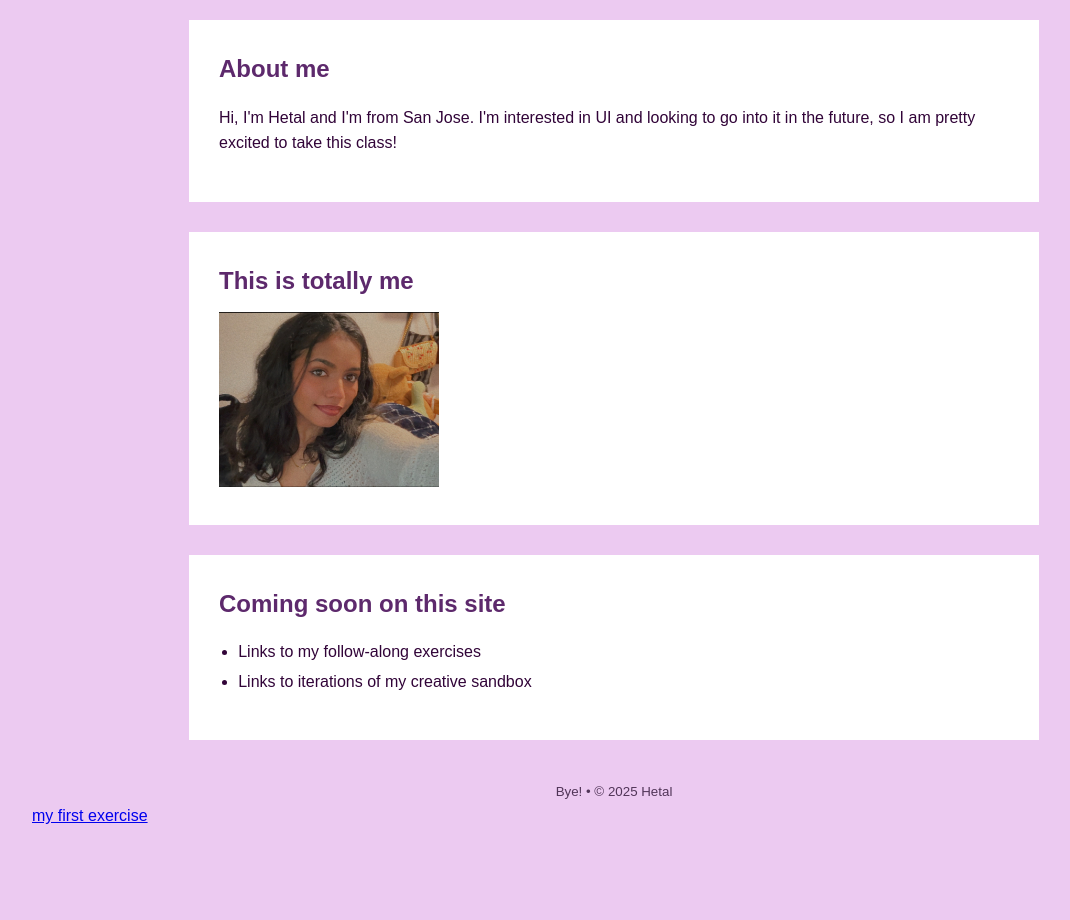
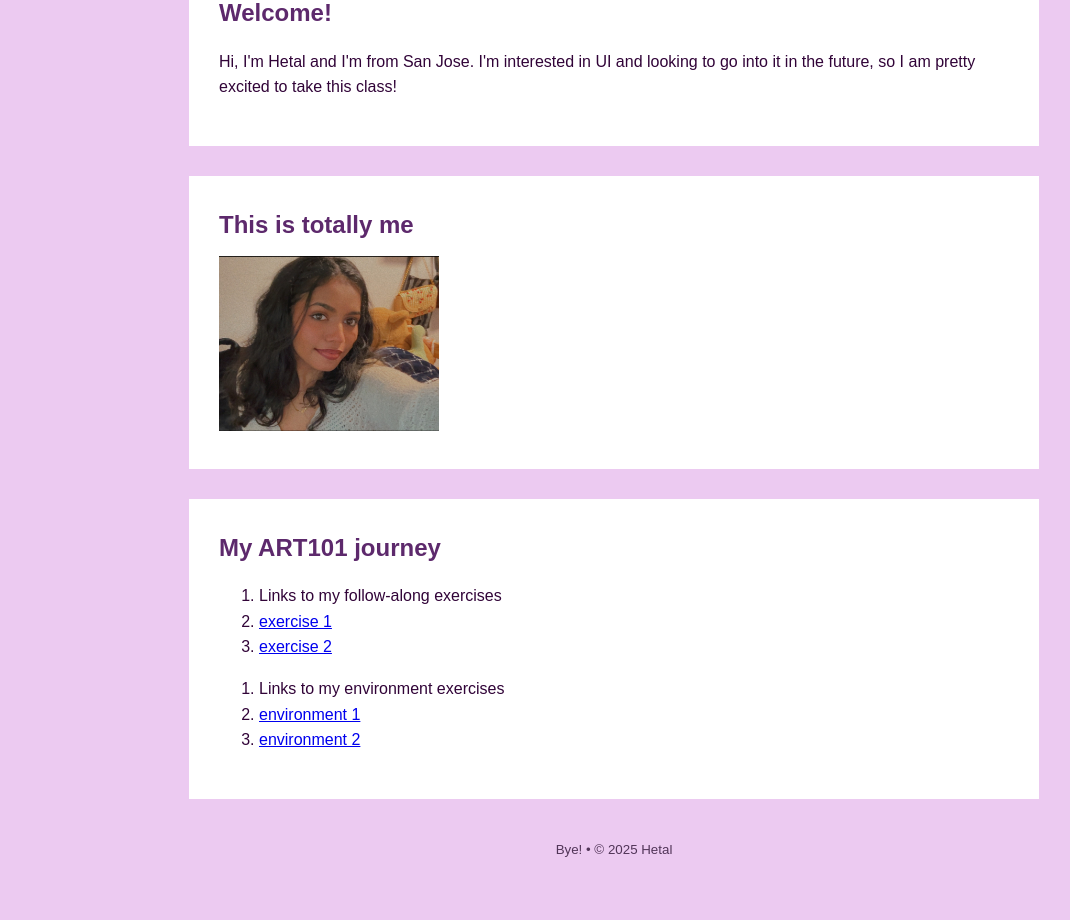
Before and after one commit to HetalP04/art101, a plain HTML site: page index.html in a window 1280 px wide. Shown: the part 180-1100 px from the top of the page, without its empty margins (26-1096 px from the left). Before the commit the page ends 1067 px from the top, so only its background shows below. Drawn offline with Linux system fonts and the light colour scheme.

Commit message:
Update index.html

```diff
--- a/index.html
+++ b/index.html
@@ -1,26 +1,24 @@
 <!doctype html>
 <html xmlns="http://www.w3.org/1999/xhtml" lang="en-EN">
 
-    <head>
-        <title>Hetal's ART101 Homepage</title>
-        <link href="site.css" rel="stylesheet" type="text/css" />
-    </head>
+<head>
+  <title>Hetal's ART101 Homepage</title>
+  <link href="site.css" rel="stylesheet" type="text/css" />
+</head>
 
 <body>
   <div class="page">
 
     <header class="site-header">
       <h1>Hetal’s ART101 website homepage</h1>
-      <h2>Welcome!</h2>
     </header>
 
     <main>
       <section class="card">
-        <h2>About me</h2>
-        <div class="about">
-          <p>
-            Hi, I'm Hetal and I'm from San Jose. I'm interested in UI and looking to go into it in the future, so I am pretty excited to take this class!
-          </p>
+        <div id="introduction">
+          <h2>Welcome!</h2>
+          <p>Hi, I'm Hetal and I'm from San Jose. I'm interested in UI and looking to go into it in the future, so I am
+            pretty excited to take this class!</p>
         </div>
       </section>
 
@@ -32,11 +30,21 @@
       </section>
 
       <section class="card">
-        <h2>Coming soon on this site</h2>
-        <ul class="todo">
-          <li>Links to my follow-along exercises</li>
-          <li>Links to iterations of my creative sandbox</li>
-        </ul>
+        <h2>My ART101 journey</h2>
+
+        <div class="navigation">
+          <ol>
+            <li>Links to my follow-along exercises</li>
+            <li><a href="exercises/ex01.html">exercise 1</a></li>
+            <li><a href="exercises/ex02.html">exercise 2</a></li>
+          </ol>
+
+          <ol>
+            <li>Links to my environment exercises</li>
+            <li><a href="environ/env01.html">environment 1</a></li>
+            <li><a href="environ/env02.html">environment 2</a></li>
+          </ol>
+        </div>
       </section>
     </main>
 
@@ -45,6 +53,7 @@
     </footer>
 
   </div>
-<a href="exercises/ex01.html">my first exercise</a>
+
 </body>
+
 </html>
```
